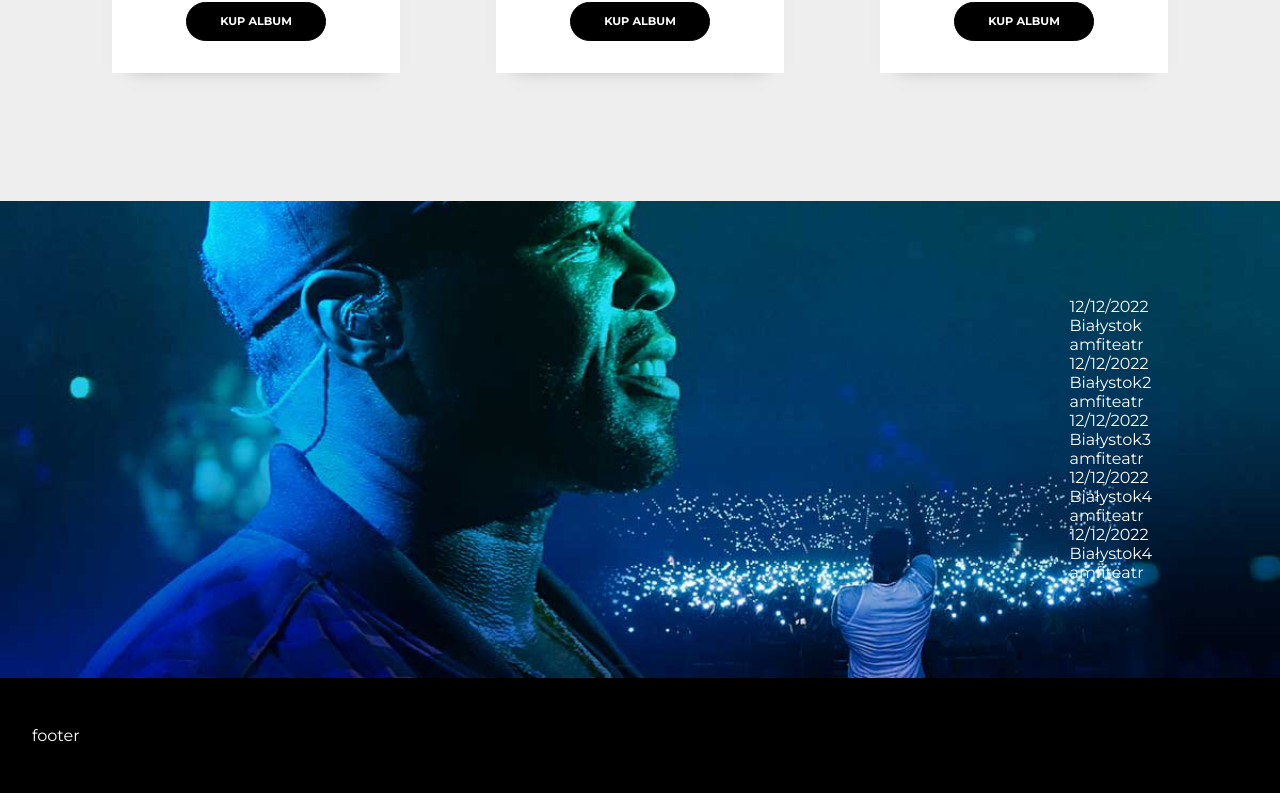
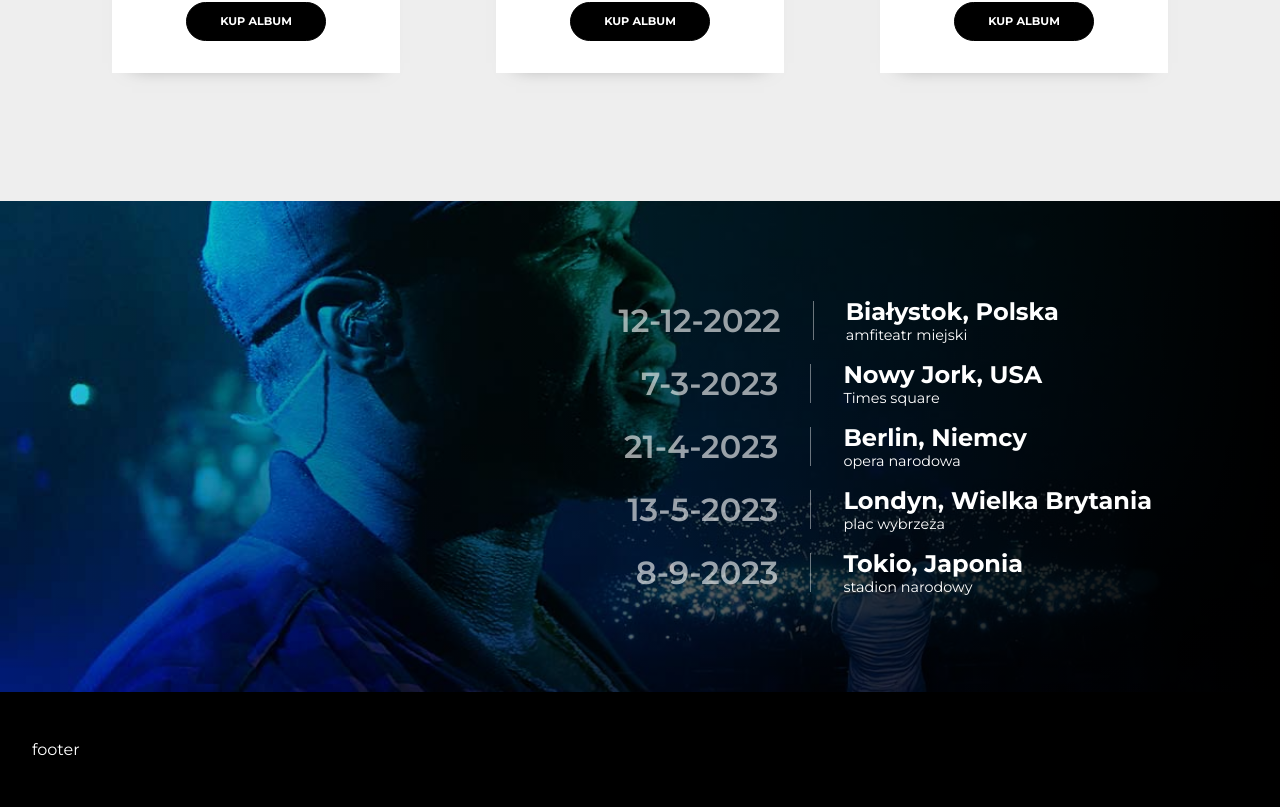
Before and after one commit to pietroczuk/sample-1-day-react-sprint, a React (Create React App) app: page / in a window 1280 px wide. Shown: the part 2685-3492 px from the top of the page. Built offline with nearby package versions, Linux system fonts and the light colour scheme.

Commit message:
done with concerts

```diff
--- a/src/components/ui/pageSections/concertsSection/ConcertsSection.module.scss
+++ b/src/components/ui/pageSections/concertsSection/ConcertsSection.module.scss
@@ -1,9 +1,24 @@
 .concertsCointainer {
-    padding: 6em 10%;
-    display: flex;
+    padding        : 6em 10%;
+    display        : flex;
     justify-content: flex-end;
+    position       : relative;
+
+    .backgroundOverlay {
+        position  : absolute;
+        width     : 100%;
+        height    : 100%;
+        left      : 0;
+        top       : 0;
+        background: rgb(0, 0, 0);
+        background: linear-gradient(90deg, rgba(0, 0, 0, 0) 0%, rgba(0, 0, 0, 0.5536808473389356) 45%, rgba(0, 0, 0, 1) 100%);
+        z-index   : 1;
+    }
 
     .concertsWrapper {
-
+        display       : flex;
+        flex-direction: column;
+        gap           : 1em;
+        z-index       : 2;
     }
 }
--- a/src/components/ui/pageSections/concertsSection/ConcertsSection.tsx
+++ b/src/components/ui/pageSections/concertsSection/ConcertsSection.tsx
@@ -6,9 +6,11 @@ import SingleConcert from "../../../ux/singleConcert/SingleConcert";
 
 const ConcertsSection: FC = () => {
     return <div id="koncerty" className={styles.concertsCointainer} style={{ background: `url(${concertsImage}) no-repeat center center fixed #000`, backgroundSize: "cover" }}>
+
         <div className={styles.concertsWrapper}>
             {concertsData.map((concert, index) => <SingleConcert key={index} {...concert} />)}
         </div>
+        <div className={styles.backgroundOverlay}></div>
     </div>
 }
 export default ConcertsSection;
--- a/src/components/ux/singleConcert/SingleConcert.module.scss
+++ b/src/components/ux/singleConcert/SingleConcert.module.scss
@@ -1,14 +1,41 @@
 .singleConcertWrapper {
+    display    : flex;
+    align-items: center;
 
     .date {
+        font-weight  : 600;
+        font-size    : 2em;
+        margin-right : 1em;
+        border-right : 1px solid rgba(255, 255, 255, 0.7);
+        padding-right: 1em;
+        min-width    : 5em;
+        text-align   : right;
+        opacity      : 0.6;
+        transition   : opacity 0.3s ease-in-out;
+    }
 
+    .details {
+        position  : relative;
+        left      : 0;
+        transition: left 0.3s ease-in-out;
+
+        .city {
+            font-weight: 700;
+            font-size  : 1.5em;
+        }
+
+        .place {
+            font-size: 0.9em;
+        }
     }
-    .details {
-        .city {
 
+    &:hover {
+        .details {
+            left: 0.5em;
         }
-        .place {
 
+        .date {
+            opacity: 1;
         }
     }
 }
--- a/src/utils/concertsData/concertsData.json
+++ b/src/utils/concertsData/concertsData.json
@@ -1,27 +1,27 @@
 [
     {
-        "city": "Białystok",
-        "date": "12/12/2022",
-        "place": "amfiteatr"
+        "city": "Białystok, Polska",
+        "date": "12-12-2022",
+        "place": "amfiteatr miejski"
     },
     {
-        "city": "Białystok2",
-        "date": "12/12/2022",
-        "place": "amfiteatr"
+        "city": "Nowy Jork, USA",
+        "date": "7-3-2023",
+        "place": "Times square"
     },
     {
-        "city": "Białystok3",
-        "date": "12/12/2022",
-        "place": "amfiteatr"
+        "city": "Berlin, Niemcy",
+        "date": "21-4-2023",
+        "place": "opera narodowa"
     },
     {
-        "city": "Białystok4",
-        "date": "12/12/2022",
-        "place": "amfiteatr"
+        "city": "Londyn, Wielka Brytania",
+        "date": "13-5-2023",
+        "place": "plac wybrzeża"
     },
     {
-        "city": "Białystok4",
-        "date": "12/12/2022",
-        "place": "amfiteatr"
+        "city": "Tokio, Japonia",
+        "date": "8-9-2023",
+        "place": "stadion narodowy"
     }
 ]
```
